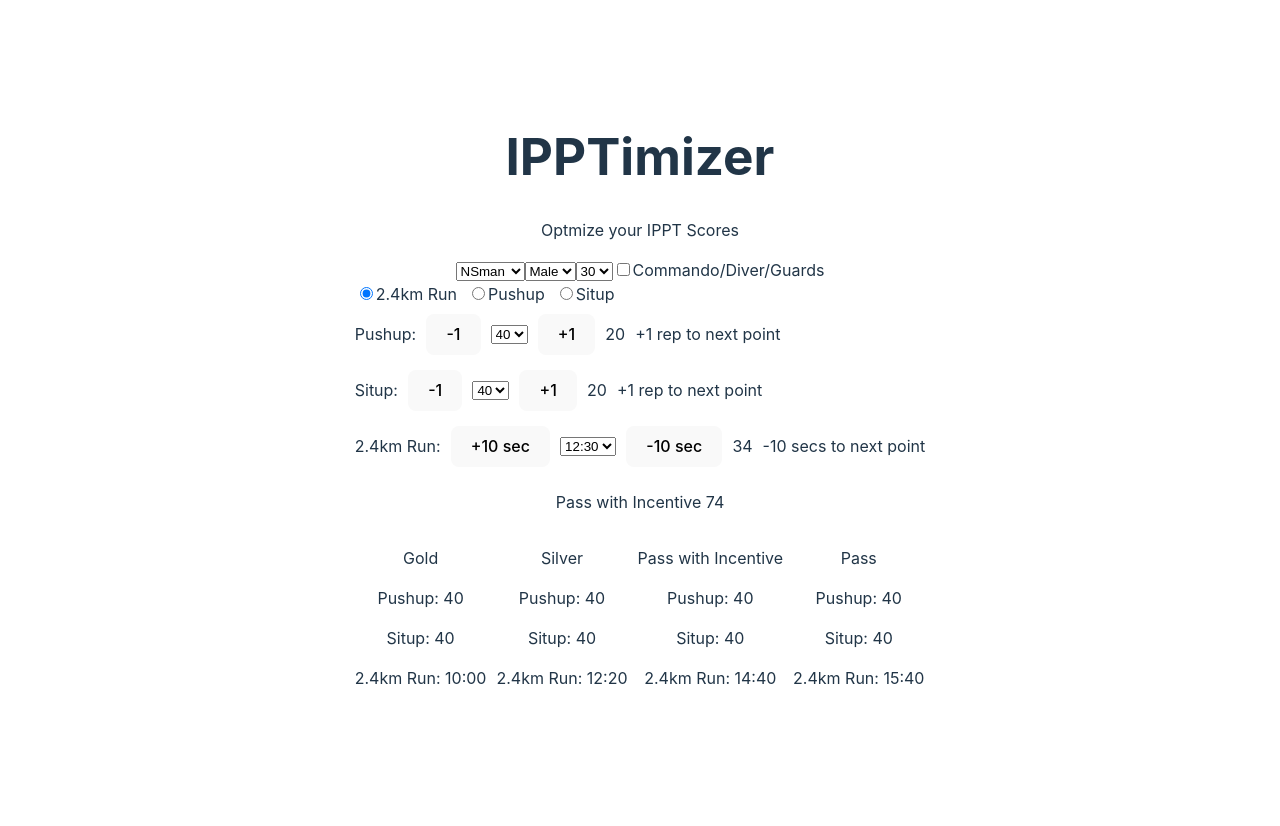
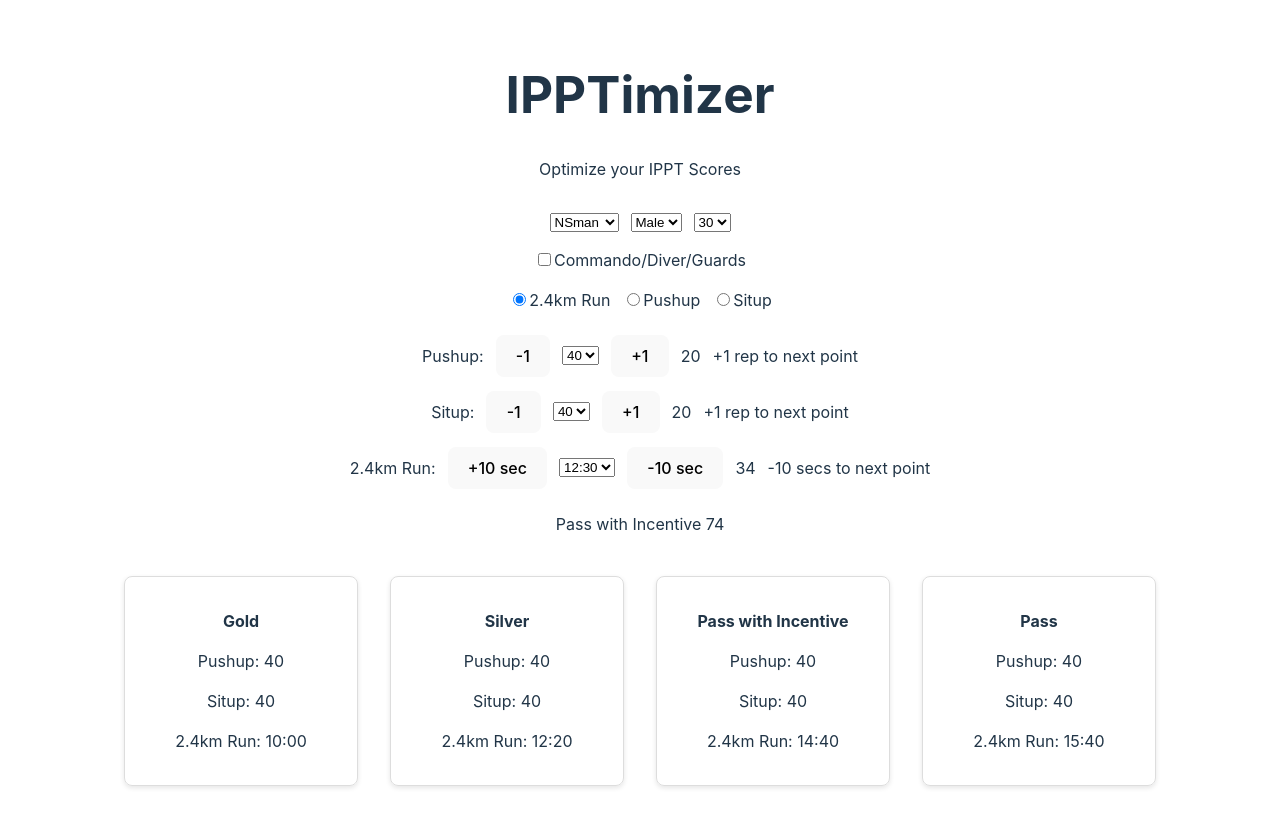
Before and after one commit to andyphua114/ipptimizer, a React (Vite) app: page / in a window 1280 px wide. Shown: the top 826 px of the page. Before the commit the page ends 800 px from the top, so only its background shows below. Built offline with nearby package versions, Linux system fonts and the light colour scheme.

Commit message:
Fix button bug; add basic css

```diff
--- a/src/App.css
+++ b/src/App.css
@@ -6,9 +6,9 @@
 }
 
 .container {
-    display: flex;
-    align-items: center; /* Align vertically */
-    gap: 10px; /* Space between items */
+  display: flex;
+  align-items: center; /* Align vertically */
+  gap: 10px; /* Space between items */
 }
 
 .logo {
@@ -39,10 +39,52 @@
   }
 }
 
-.card {
+/* .card {
   padding: 2em;
-}
+} */
 
 .read-the-docs {
   color: #888;
 }
+
+.card-container {
+  display: flex;
+  justify-content: space-around; /* Space evenly between cards */
+  align-items: center; /* Align items vertically */
+  padding: 16px;
+  gap: 16px; /* Space between cards */
+}
+
+.dropdown-container {
+  display: flex;
+  justify-content: center; /* Center horizontally */
+  align-items: center; /* Center vertically */
+  padding: 16px;
+  max-width: 500px; /* Restrict container width */
+  margin: 0 auto; /* Center the container in the viewport */
+  gap: 12px; /* Smaller gap between dropdowns */
+}
+
+.station-container {
+  display: flex;
+  justify-content: center; /* Center horizontally */
+  align-items: center; /* Center vertically */
+  padding: 16px;
+  max-width: 500px; /* Restrict container width */
+  margin: 0 auto; /* Center the container in the viewport */
+  gap: 12px; /* Smaller gap between dropdowns */
+}
+
+.input-container {
+  display: flex;
+  justify-content: center; /* Center horizontally */
+  align-items: center; /* Center vertically */
+  max-width: 800px; /* Restrict container width */
+  margin: 0 auto; /* Center the container in the viewport */
+  gap: 12px; /* Smaller gap between dropdowns */
+}
+
+.dropdown {
+  display: flex;
+  flex-direction: column; /* Ensure label is above the dropdown */
+}
--- a/src/App.jsx
+++ b/src/App.jsx
@@ -135,11 +135,11 @@ function App() {
   return (
     <>
       <h1>IPPTimizer</h1>
-      <p>Optmize your IPPT Scores</p>
+      <p>Optimize your IPPT Scores</p>
       <DataContext.Provider value={data}>
         <ScoreContext.Provider value={score}>
           <RepContext.Provider value={rep}>
-            <div>
+            <div className="dropdown-container">
               <Dropdown
                 name={"serviceStatus"}
                 type={serviceStatus}
@@ -153,6 +153,7 @@ function App() {
                 serviceStatus={serviceStatus}
               />
               <Dropdown name={"age"} type={age} setType={setAge} />
+            </div>
             {/* elite checkbox */}
             <input
               type="checkbox"
@@ -163,9 +164,8 @@ function App() {
               }}
             />
             <label htmlFor={"elite-checkbox"}>Commando/Diver/Guards</label>
-            </div>
             {/* Radio button for optimize */}
-            <div className="container">
+            <div className="station-container">
               {station.map((option) => (
                 <div key={option}>
                   <input
@@ -183,28 +183,28 @@ function App() {
               ))}
             </div>
             {/* pushup */}
-            <div className="container">
+            <div className="input-container">
               <p>Pushup:</p>
               <StationInput name="pushup" type={pushup} setType={setPushup} />
               <p>{pushupScore}</p>
               <p>+{toNextPushup} rep to next point</p>
             </div>
             {/* situp */}
-            <div className="container">
+            <div className="input-container">
               <p>Situp:</p>
               <StationInput name="situp" type={situp} setType={setSitup} />
               <p>{situpScore}</p>
               <p>+{toNextSitup} rep to next point</p>
             </div>
             {/* run */}
-            <div className="container">
+            <div className="input-container">
               <p>2.4km Run:</p>
               <StationInput name="run" type={run} setType={setRun} />
               <p>{runScore}</p>
               <p>-{toNextRun} secs to next point</p>
             </div>
             <Footer elite={elite} serviceStatus={serviceStatus} />
-            <div className="container">
+            <div className="card-container">
               <Card
                 age={age}
                 gender={gender}
--- /dev/null
+++ b/src/components/Card.css
@@ -0,0 +1,9 @@
+.card {
+  border: 1px solid #ddd;
+  border-radius: 8px;
+  padding: 16px;
+  box-shadow: 0 2px 5px rgba(0, 0, 0, 0.1);
+  width: 200px; /* Adjust the width as needed */
+  text-align: center;
+  margin: 8px; /* Space between cards */
+}
--- a/src/components/Card.jsx
+++ b/src/components/Card.jsx
@@ -1,4 +1,5 @@
 import React from "react";
+import "./Card.css";
 import { DataContext } from "../App";
 import { ScoreContext } from "../App";
 import { RepContext } from "../App";
@@ -79,8 +80,10 @@ function Card({ age, gender, elite, serviceStatus, stationOptimize, award }) {
   ]);
 
   return (
-    <div>
-      <p>{award}</p>
+    <div className="card">
+      <p>
+        <strong>{award}</strong>
+      </p>
       <p>
         Pushup:{" "}
         {stationOptimize === "Pushup"
--- a/src/components/StationButton.jsx
+++ b/src/components/StationButton.jsx
@@ -17,12 +17,12 @@ function StationButton({ name, action, type, setType, children }) {
       } else if (action == "minus" && current !== "8:30") {
         const newTiming = runTimings[currentIndex - 1];
         setType(newTiming);
-      } else {
-        if (action === "add" && current < 60) {
-          setType((currentValue) => Number(currentValue) + 1);
-        } else if (action === "minus" && current > 1) {
-          setType((currentValue) => Number(currentValue) - 1);
-        }
+      }
+    } else {
+      if (action === "add" && current < 60) {
+        setType((currentValue) => Number(currentValue) + 1);
+      } else if (action === "minus" && current > 1) {
+        setType((currentValue) => Number(currentValue) - 1);
       }
     }
   }
```
Lines whose indentation alone changed are shown as unchanged.
